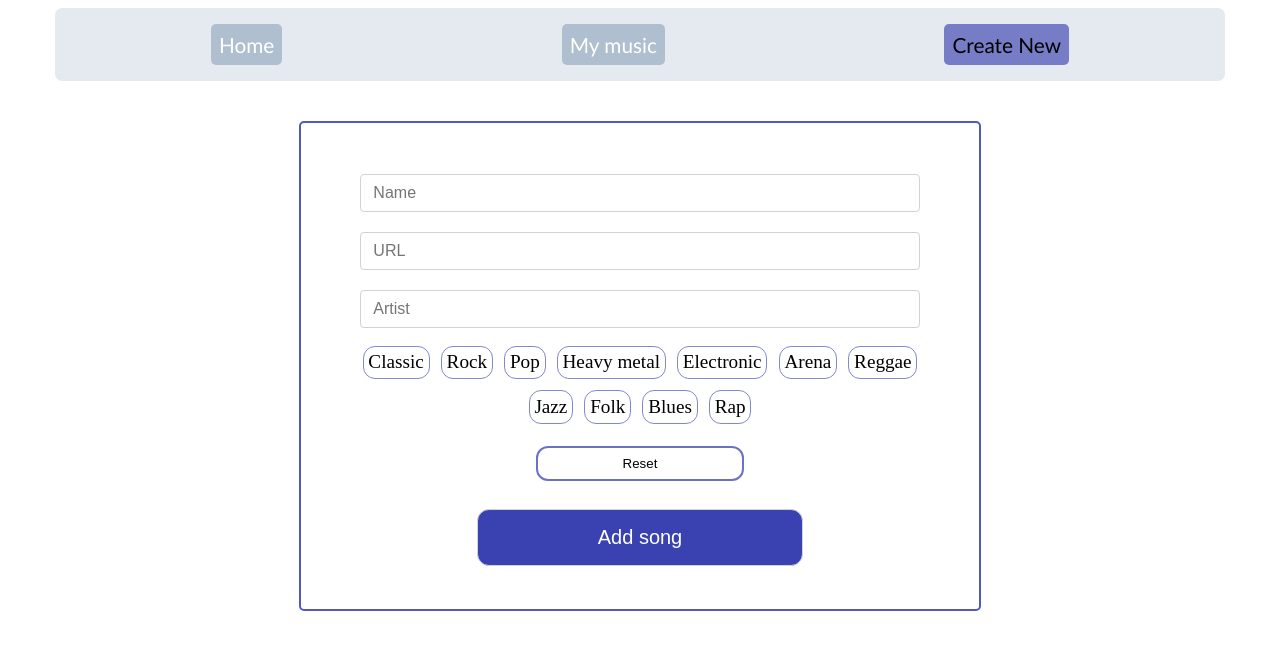
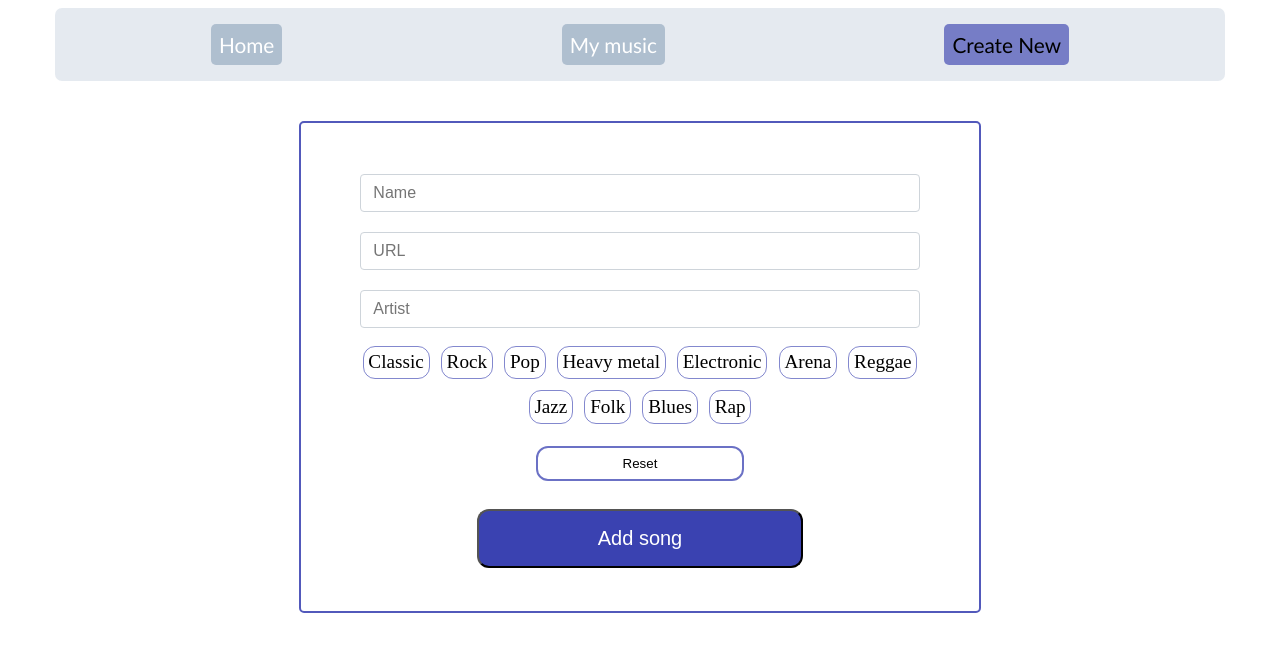
Before and after one commit to vamshi-krishna-kotla/local-youtube-playlist-maker, a Vue app in the folder client/: page /#/createNew in a window 1280 px wide. Shown: the top 652 px of the page. Built offline with nearby package versions, Linux system fonts and the light colour scheme; no server answers.

Commit message:
Updated border for 'add' button

```diff
--- a/client/src/assets/createNew.scss
+++ b/client/src/assets/createNew.scss
@@ -72,13 +72,16 @@
 
 				.addButton {
 					background: rgba($color: #09139e, $alpha: 0.8);
-					border: 0.5px #ced4da solid;
 					border-radius: 0.75rem;
 					color: #fff;
 					font-size: 1.25rem;
 					margin-top: 1.5rem;
 					padding: 1rem;
 					width: 55%;
+
+					&:focus {
+						outline: none;
+					}
 				}
 			}
 		}
```
